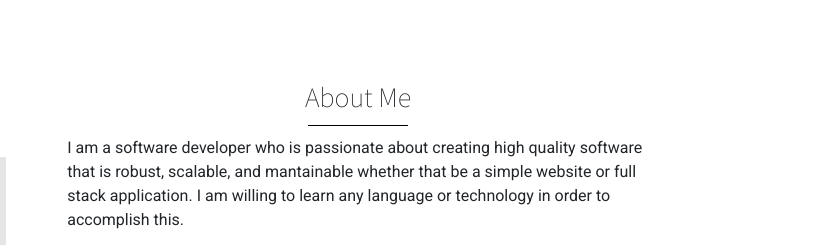
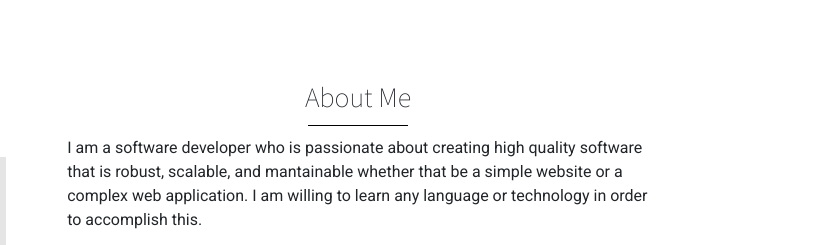
Before and after one commit to joshADE/portfolio-v2, a plain HTML site: page index.html in a window 1280 px wide. Shown: the part 920-1165 px from the top of the page, 452-1280 px from the left. Drawn offline with nearby package versions, Linux system fonts and the light colour scheme.

Commit message:
Changed description

```diff
--- a/index.html
+++ b/index.html
@@ -115,7 +115,7 @@
 
         <div class="about-text">
           <p>
-            I am a software developer who is passionate about creating high quality software that is robust, scalable, and mantainable whether that be a simple website or full stack application.
+            I am a software developer who is passionate about creating high quality software that is robust, scalable, and mantainable whether that be a simple website or a complex web application.
             I am willing to learn any language or technology in order to accomplish this.
           </p>
           <p>
```
